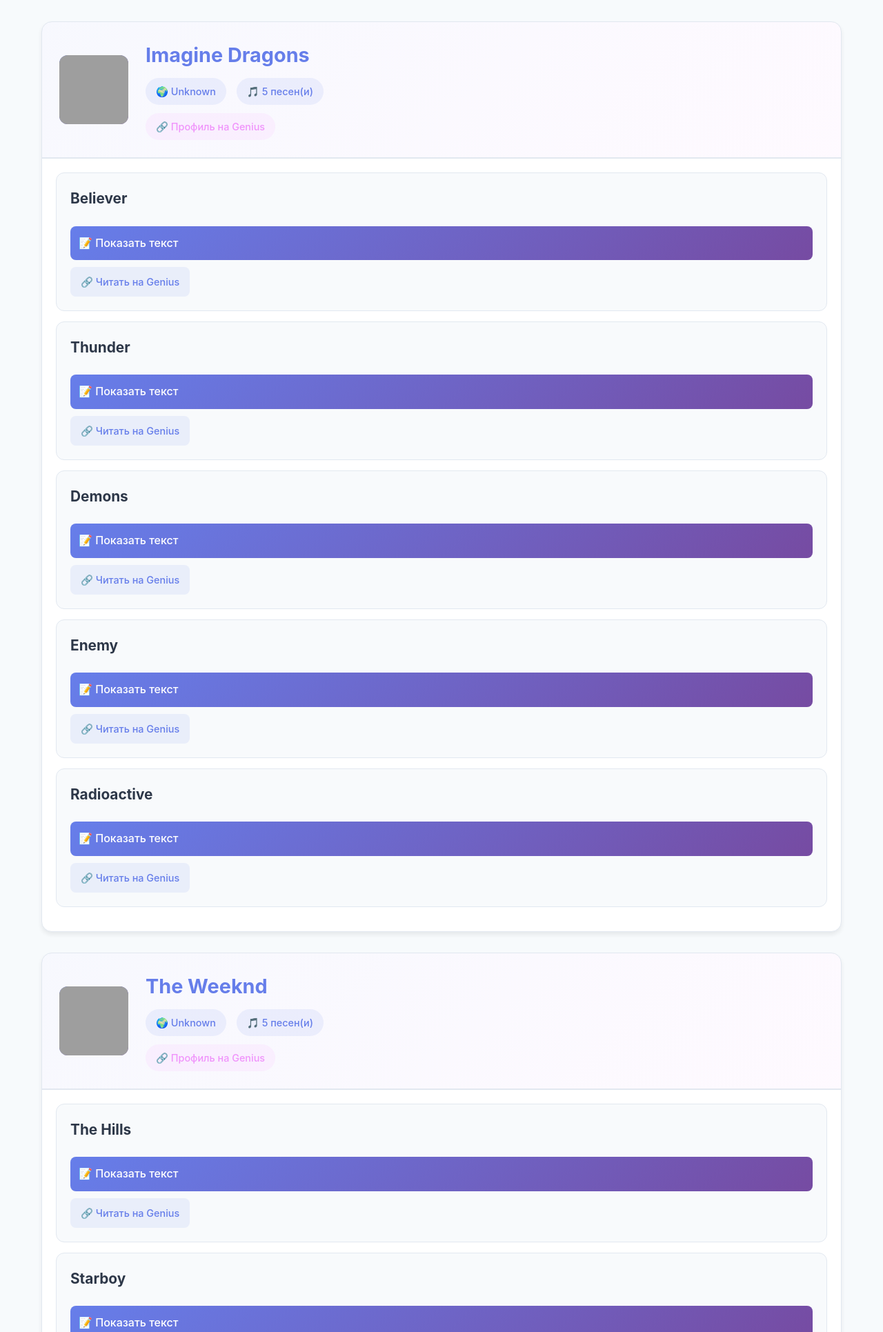
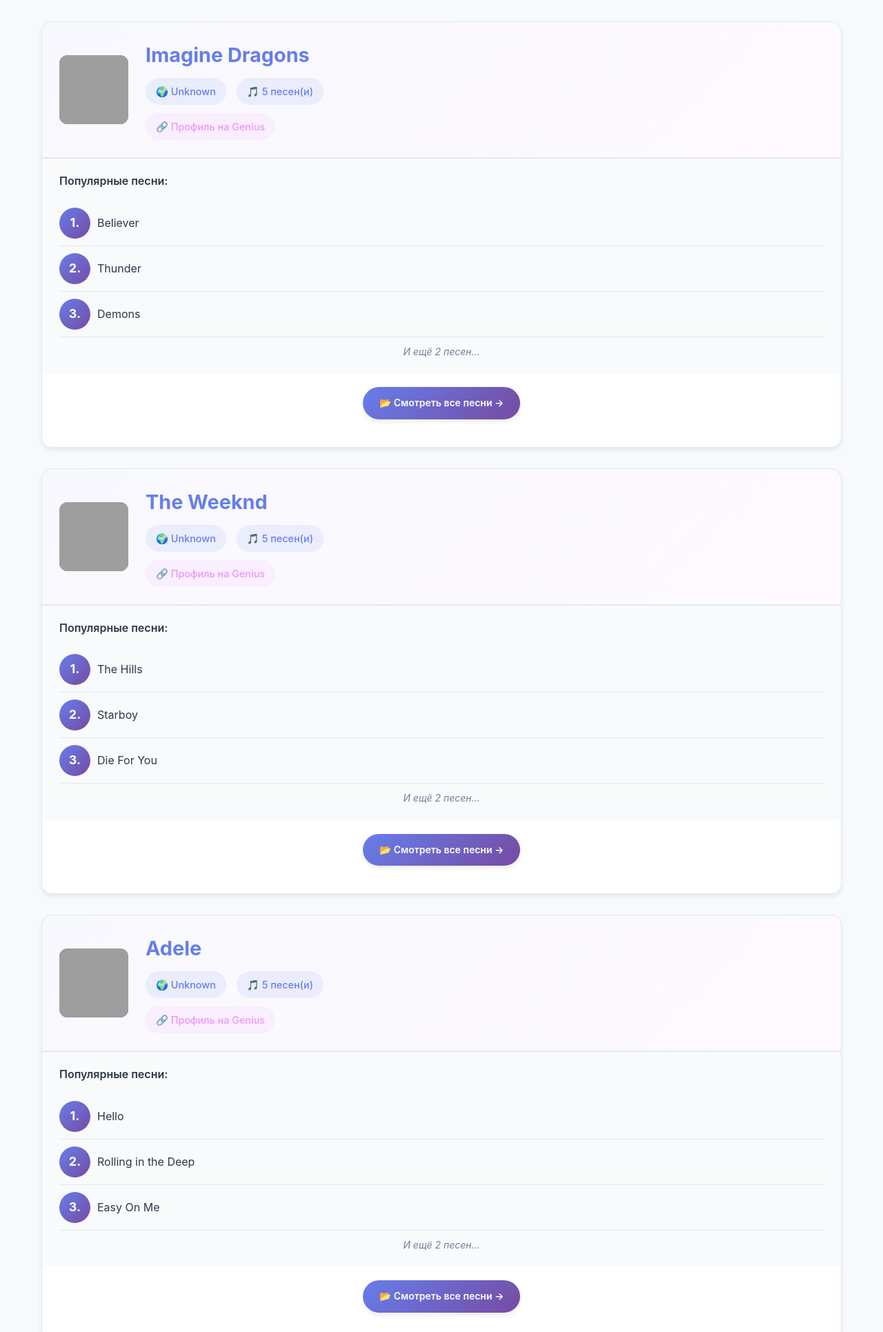
Before and after one commit to mxonu/music-archive-genius, a Flask app: page / in a window 1280 px wide. Shown: the part 537-2468 px from the top of the page at 69% size. Run offline with Flask 3, Linux system fonts and the light colour scheme; grey boxes are pictures that could not be loaded.

Commit message:
Update index.html

```diff
--- a/templates/index.html
+++ b/templates/index.html
@@ -51,13 +51,11 @@
             {% endif %}
         </div>
 
-
         {% if search_query %}
             <div class="search-info">
                 📋 Результаты поиска по "<strong>{{ search_query }}</strong>"
             </div>
         {% endif %}
-
 
         <div class="artists-list">
             {% if music_data %}
@@ -71,11 +69,19 @@
                             {% endif %}
 
                             <div class="artist-info">
-                                <h2 class="artist-name">{{ artist.artist }}</h2>
+                                <!-- КЛИКАБЕЛЬНОЕ ИМЯ АРТИСТА -->
+                                <h2 class="artist-name">
+                                    <a href="/artist/{{ artist.artist }}" class="artist-link">
+                                        {{ artist.artist }}
+                                    </a>
+                                </h2>
+
                                 <div class="artist-meta">
                                     <span class="country">🌍 {{ artist.country }}</span>
                                     <span class="songs-count">🎵 {{ artist.songs|length }} песен(и)</span>
                                 </div>
+
+                                <!-- ТОЛЬКО ССЫЛКА НА GENIUS (БЕЗ API) -->
                                 {% if artist.genius_url %}
                                     <a href="{{ artist.genius_url }}" target="_blank" class="genius-link">
                                         🔗 Профиль на Genius
@@ -84,44 +90,31 @@
                             </div>
                         </div>
 
-                        <div class="songs-list">
-                            {% for song in artist.songs %}
-                                <div class="song-card">
-                                    <div class="song-header">
-                                        <div class="song-info">
-                                            <h3 class="song-title">{{ song.title }}</h3>
-                                            {% if song.year %}
-                                                <span class="song-year">📅 {{ song.year }}</span>
-                                            {% endif %}
-                                        </div>
-                                    </div>
-
-                                    <details class="song-lyrics">
-                                        <summary>📝 Показать текст</summary>
-                                        <div class="lyrics-content">
-                                            {% if song.lyrics == "Текст недоступен" %}
-                                                <p class="lyrics-unavailable">
-                                                    ⚠️ Текст песни недоступен на Genius
-                                                </p>
-                                            {% else %}
-                                                {% for line in song.lyrics.split('\n') %}
-                                                    {% if line.strip() %}
-                                                        <p>{{ line }}</p>
-                                                    {% else %}
-                                                        <br>
-                                                    {% endif %}
-                                                {% endfor %}
-                                            {% endif %}
-                                        </div>
-                                    </details>
-
-                                    {% if song.genius_url %}
-                                        <a href="{{ song.genius_url }}" target="_blank" class="song-link">
-                                            🔗 Читать на Genius
-                                        </a>
+                        <!-- ПРЕВЬЮ ПЕРВЫХ 3 ПЕСЕН -->
+                        <div class="songs-preview">
+                            <h3 class="preview-title">Популярные песни:</h3>
+                            {% for song in artist.songs[:3] %}
+                                <div class="song-preview-item">
+                                    <span class="song-number">{{ loop.index }}.</span>
+                                    <span class="song-preview-title">{{ song.title }}</span>
+                                    {% if song.year %}
+                                        <span class="song-preview-year">({{ song.year }})</span>
                                     {% endif %}
                                 </div>
                             {% endfor %}
+
+                            {% if artist.songs|length > 3 %}
+                                <div class="song-preview-more">
+                                    И ещё {{ artist.songs|length - 3 }} песен...
+                                </div>
+                            {% endif %}
+                        </div>
+
+                        <!-- КНОПКА "СМОТРЕТЬ ВСЕ ПЕСНИ" -->
+                        <div class="artist-actions">
+                            <a href="/artist/{{ artist.artist }}" class="btn-view-artist">
+                                📂 Смотреть все песни →
+                            </a>
                         </div>
                     </div>
                 {% endfor %}
@@ -140,7 +133,6 @@
             {% endif %}
         </div>
 
-
         <footer class="footer">
             <p>🎶 Музыкальный архив | Данные с Genius.com | Создано на Flask</p>
         </footer>
```
